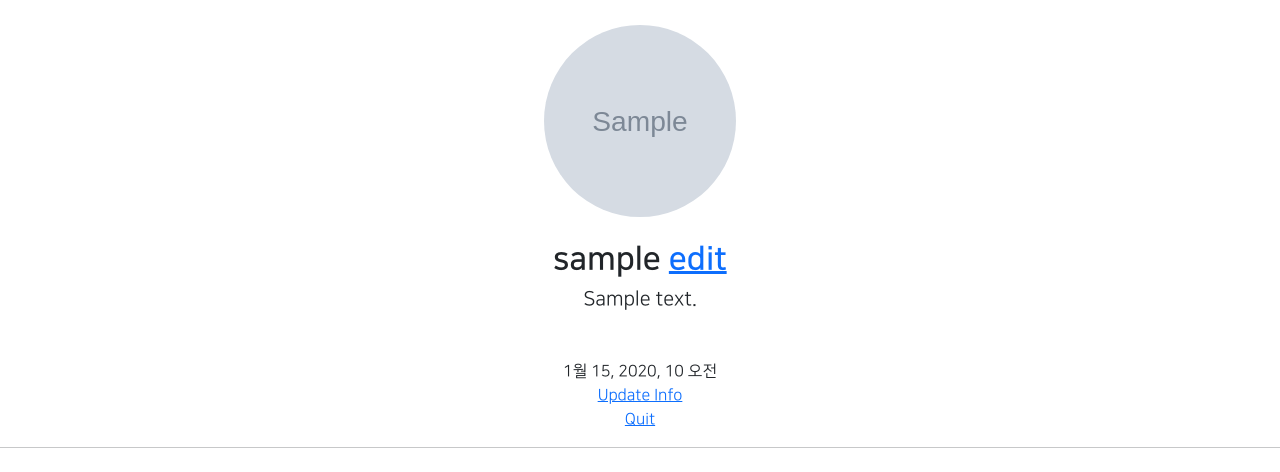
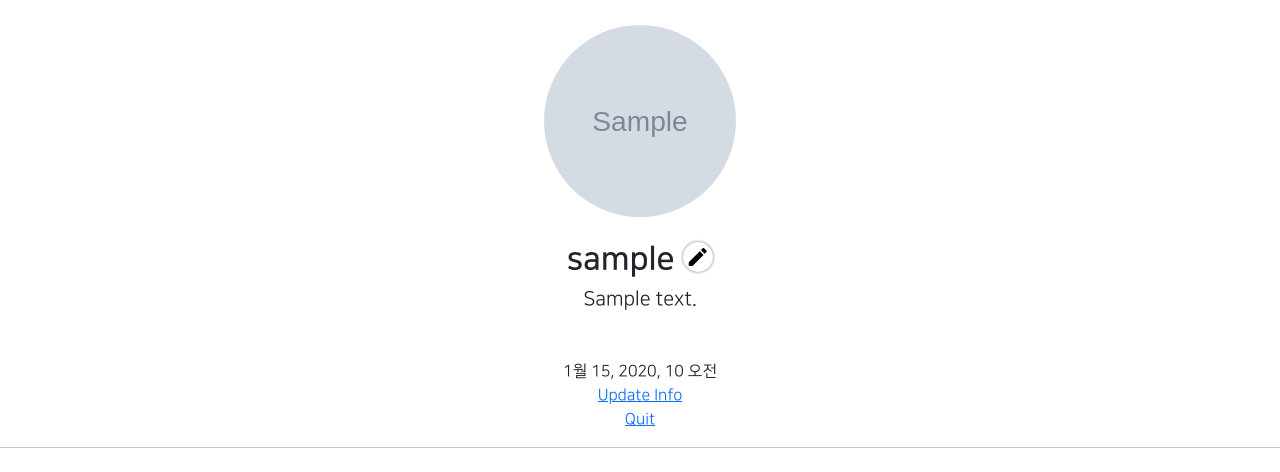
Before and after one commit to timgotango/gis_4ban_1, a Django app: page /accounts/detail/1 in a window 1280 px wide. Shown: the part 216-688 px from the top of the page. Run offline with Django 3.2, Linux system fonts and the light colour scheme; a user stored in the database is signed in; tables that the repository leaves empty hold one stand-in row (values such as "Sample post"); parts of the project's set-up code (start-up, migrations or seed data) failed here and were passed over; some libraries are stand-ins or nearby versions.

Commit message:
7/30 commit 01 : edit 버튼

```diff
--- a/accountapp/templates/accountapp/detail.html
+++ b/accountapp/templates/accountapp/detail.html
@@ -13,7 +13,8 @@
                     {{ target_user.profile.nickname }}
                     {% if target_user == user %}
                         {#  accountapp의 target_user의 profile의 pk 값!!  헷갈리지말자 #}
-                        <a href="{% url 'profileapp:update' pk=target_user.profile.pk %}">edit</a>
+                        <a href="{% url 'profileapp:update' pk=target_user.profile.pk %}"
+                        class="material-icons round_button">edit</a>
                     {% endif %}
                 </h2>
                 <h5>{{ target_user.profile.message }}</h5>
--- a/profileapp/views.py
+++ b/profileapp/views.py
@@ -30,7 +30,7 @@ class ProfileUpdateView(UpdateView):
     model = Profile
     form_class = ProfileCreationForm
     context_object_name = 'target_profile' # html에서 어떻게 부를것인지
-    success_url = reverse_lazy('accountapp:hello_world')
+    # success_url = reverse_lazy('accountapp:hello_world')
     template_name = 'profileapp/update.html'
 
     def get_success_url(self):
--- a/static/base.css
+++ b/static/base.css
@@ -33,3 +33,18 @@
 
 .NNS_B {
     font-family: "NanumSquareB", cursive;
+}
+
+.round_button {
+    color: black;
+    /*밑줄 없애기*/
+    text-decoration: none;
+    /*박스 그림자*/
+    box-shadow: 0 0 3px dimgray;
+    border-radius: 20rem;
+    padding: 0.2rem;
+}
+/*css 선택자 : hover 했을 때!*/
+.round_button:hover {
+    color: dimgray;
+}
--- a/templates/head.html
+++ b/templates/head.html
@@ -15,6 +15,11 @@
 
     {#  default css link  #}
     <link rel="stylesheet" type="text/css" href="{% static 'base.css' %}">
+
+    {#  Material Icons Link  #}
+    <link href="https://fonts.googleapis.com/css2?family=Material+Icons"
+      rel="stylesheet">
+
 
     {# static - fonts #}
     {#  src : local 컴퓨터에서 나눔스퀘어 폰트를 찾고, 만약 없다면, url : 우리 서버 요청해서 폰트 받아가~  #}
```
